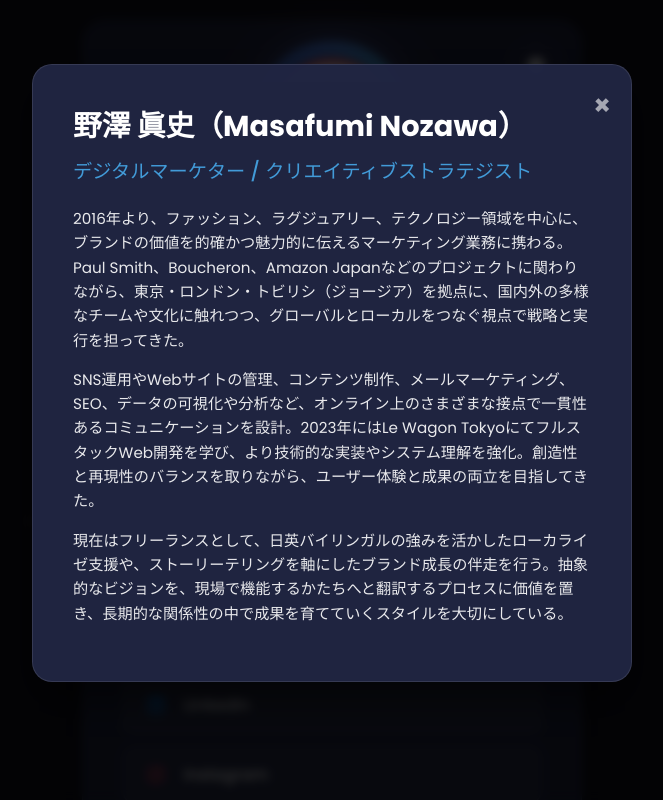
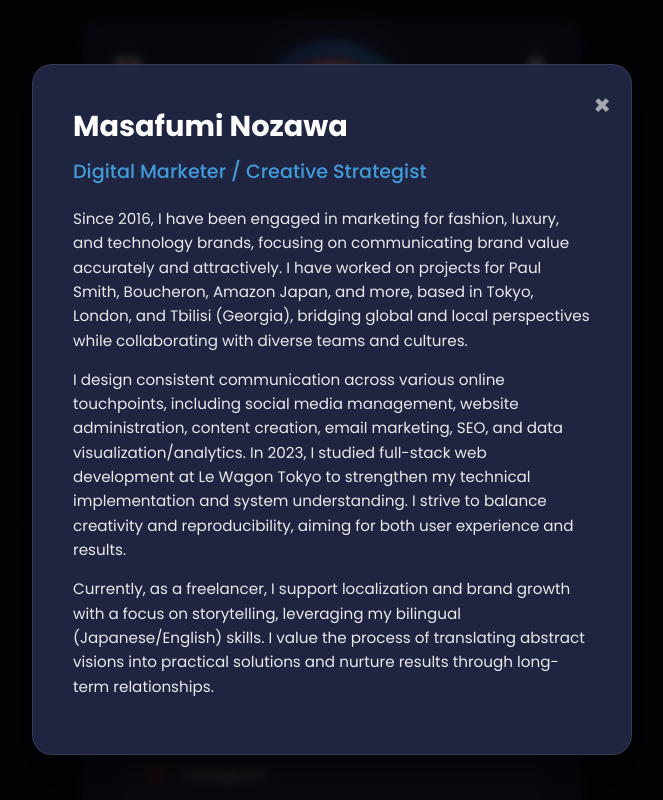
Before and after one commit to farang-dev/fuminozawa-portfolio-2.0, a Next.js app: page / in a window 1280 px wide. Both pictures are taken after a click on the element 640 px from the left and 116 px from the top of the page. Shown: the top 800 px of the page, without its empty margins (308-971 px from the left). Built offline with nearby package versions, Linux system fonts and the light colour scheme.

Commit message:
front - added language switcher between eng and jpn

```diff
--- a/src/app/globals.css
+++ b/src/app/globals.css
@@ -888,3 +888,43 @@ body.light .form-btn.secondary:hover {
   90% { transform: translate(1px, 2px) rotate(0deg); }
   100% { transform: translate(1px, -2px) rotate(-1deg); }
 }
+
+.lang-toggle {
+  position: absolute;
+  top: 20px;
+  left: 20px;
+  width: 50px;
+  height: 50px;
+  border-radius: 50%;
+  background: rgba(33, 38, 68, 0.9);
+  border: 1px solid rgba(255, 255, 255, 0.2);
+  backdrop-filter: blur(10px);
+  display: flex;
+  align-items: center;
+  justify-content: center;
+  cursor: pointer;
+  font-size: 1.2rem;
+  color: white;
+  transition: all 0.3s ease;
+  z-index: 101;
+}
+
+.lang-toggle:hover {
+  background: rgba(52, 90, 204, 0.9);
+  transform: scale(1.1);
+}
+
+body.light .lang-toggle {
+  background: rgba(255, 255, 255, 0.9);
+  border: 1px solid rgba(0, 0, 0, 0.2);
+  color: #1a202c;
+}
+
+body.light .lang-toggle:hover {
+  background: rgba(52, 90, 204, 0.9);
+  color: white;
+}
+
+.profile-card {
+  position: relative;
+}
--- a/src/app/page.tsx
+++ b/src/app/page.tsx
@@ -9,6 +9,7 @@ export default function Home() {
   const [copyNotification, setCopyNotification] = useState(false);
   const [isDarkMode, setIsDarkMode] = useState(true);
   const [showContactForm, setShowContactForm] = useState(false);
+  const [language, setLanguage] = useState<'en' | 'ja'>('en');
   const [particles, setParticles] = useState<Array<{id: number, left: number, delay: number}>>([]);
   const [formData, setFormData] = useState({
     name: '',
@@ -363,6 +364,8 @@ export default function Home() {
     }
   ];
 
+  const toggleLanguage = () => setLanguage(language === 'en' ? 'ja' : 'en');
+
   return (
     <>
       <div className="loading-overlay">
@@ -392,7 +395,11 @@ export default function Home() {
       {/* Main Container */}
       <div className="container">
         <div className="profile-card">
-          {/* Dark Mode Toggle - 新しい位置 */}
+          {/* Language Switch Button - Top Left */}
+          <div className="lang-toggle" onClick={toggleLanguage} title={language === 'en' ? '日本語に切り替え' : 'Switch to English'}>
+            <span style={{fontSize: '1.3rem'}}>{language === 'en' ? '🇯🇵' : '🇬🇧'}</span>
+          </div>
+          {/* Dark Mode Toggle - Top Right */}
           <div className="dark-mode-toggle" onClick={toggleDarkMode}>
             <i className={isDarkMode ? 'fas fa-sun' : 'fas fa-moon'} />
           </div>
@@ -426,6 +433,8 @@ export default function Home() {
 
             <div className="bio-container">
               <ul className="bio-list">
+                {language === 'en' ? (
+                  <>
                     <li className="chip">All-round Marketer</li>
                     <li className="chip">Web Developer</li>
                     <li className="chip">Localization for Japan Market</li>
@@ -436,6 +445,21 @@ export default function Home() {
                     <li className="chip">Paid Media (Google & Meta)</li>
                     <li className="chip">English Consultation</li>
                     <li className="chip">Lived in 🇯🇵 🇺🇸 🇬🇧 🇨🇦 🇬🇪 🇦🇲</li>
+                  </>
+                ) : (
+                  <>
+                    <li className="chip">オールラウンドマーケター</li>
+                    <li className="chip">ウェブ開発者</li>
+                    <li className="chip">日本市場向けローカライゼーション</li>
+                    <li className="chip">グローバルブランドマーケティング</li>
+                    <li className="chip">AI活用ソリューション</li>
+                    <li className="chip">バイブマーケティング</li>
+                    <li className="chip">ソロプロダクト開発</li>
+                    <li className="chip">広告運用（Google & Meta）</li>
+                    <li className="chip">英語学習・留学コンサル</li>
+                    <li className="chip">🇯🇵 🇺🇸 🇬🇧 🇨🇦 🇬🇪 🇦🇲 居住経験</li>
+                  </>
+                )}
               </ul>
             </div>
           </div>
@@ -597,6 +621,24 @@ export default function Home() {
           >
             ×
           </span>
+          {language === 'en' ? (
+            <>
+              <h2>Masafumi Nozawa</h2>
+              <h3>Digital Marketer / Creative Strategist</h3>
+              <div className="modal-bio">
+                <p>
+                  Since 2016, I have been engaged in marketing for fashion, luxury, and technology brands, focusing on communicating brand value accurately and attractively. I have worked on projects for Paul Smith, Boucheron, Amazon Japan, and more, based in Tokyo, London, and Tbilisi (Georgia), bridging global and local perspectives while collaborating with diverse teams and cultures.
+                </p>
+                <p>
+                  I design consistent communication across various online touchpoints, including social media management, website administration, content creation, email marketing, SEO, and data visualization/analytics. In 2023, I studied full-stack web development at Le Wagon Tokyo to strengthen my technical implementation and system understanding. I strive to balance creativity and reproducibility, aiming for both user experience and results.
+                </p>
+                <p>
+                  Currently, as a freelancer, I support localization and brand growth with a focus on storytelling, leveraging my bilingual (Japanese/English) skills. I value the process of translating abstract visions into practical solutions and nurture results through long-term relationships.
+                </p>
+              </div>
+            </>
+          ) : (
+            <>
               <h2>野澤 眞史（Masafumi Nozawa）</h2>
               <h3>デジタルマーケター / クリエイティブストラテジスト</h3>
               <div className="modal-bio">
@@ -610,6 +652,8 @@ export default function Home() {
                   現在はフリーランスとして、日英バイリンガルの強みを活かしたローカライゼ支援や、ストーリーテリングを軸にしたブランド成長の伴走を行う。抽象的なビジョンを、現場で機能するかたちへと翻訳するプロセスに価値を置き、長期的な関係性の中で成果を育てていくスタイルを大切にしている。
                 </p>
               </div>
+            </>
+          )}
         </div>
       </div>
 
```
Lines whose indentation alone changed are shown as unchanged.
